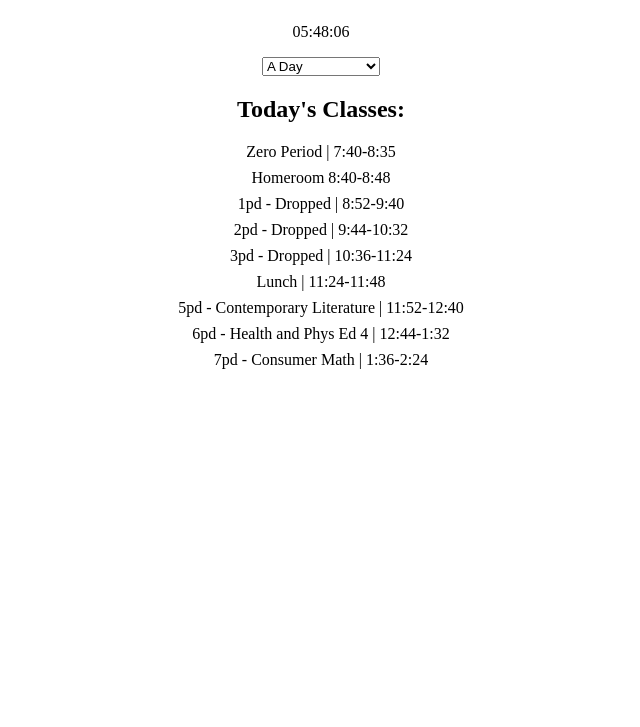
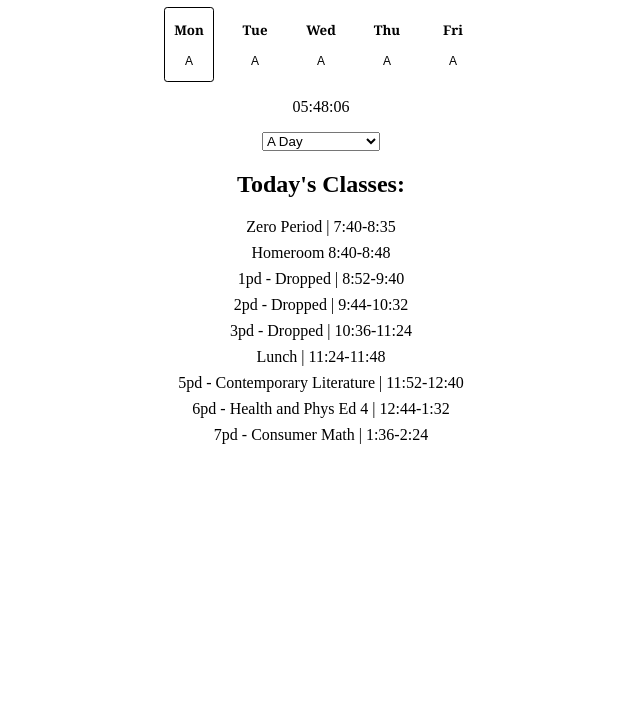
Before and after one commit to Kga-6/Class-Master, a plain HTML site: page index.html in a window 1280 px wide. Shown: the part 73-800 px from the top of the page, without its empty margins (319-959 px from the left). Drawn offline with Linux system fonts and the light colour scheme.

Commit message:
save your data
YEAHH BABY!

```diff
--- a/clock.js
+++ b/clock.js
@@ -1,6 +1,8 @@
 const timerEl = document.getElementById("timer")
 let countdown
 let isSchoolOver = false
+
+const weekday = ["Sunday","Monday","Tuesday","Wednesday","Thursday","Friday","Saturday"];
 
 const timeChain = {
 
@@ -52,8 +54,15 @@ function currentClass(classname){
 
 function mainFunction(myLunch){
 
-  let myTime = new Date().getTime()
+  let myDate = new Date()
+  let myTime = myDate.getTime()
   let timeleft
+
+  if(weekday[myDate.getDay()] == "Sunday" || weekday[myDate.getDay()] == "Saturday"){
+    timerEl.textContent = "No school today"
+    weekend()
+    return
+  }
 
   if(timeChain.warning-myTime >= 0){
     console.log("warning bell")
--- a/index.html
+++ b/index.html
@@ -10,7 +10,35 @@
 </head>
 <body>
 
-  <h1>Absegami High School Schedule</h1>
+  <h1>Absegami High School</h1>
+
+  <div class="week-container-class" id="week-container">
+    <button class="week week-day-selected" id="Monday">
+      <p class="week-day">Mon</p>
+      <br>
+      <p class="week-schedule-day" id="week-schedule-Monday">A</p>
+    </button>
+    <button class="week" id="Tuesday">
+      <p class="week-day">Tue</p>
+      <br>
+      <p class="week-schedule-day" id="week-schedule-Tuesday">B</label>
+    </button>
+    <button class="week" id="Wednesday">
+      <p class="week-day">Wed</p>
+      <br>
+      <p class="week-schedule-day" id="week-schedule-Wednesday">C</label>
+    </button>
+    <button class="week" id="Thursday">
+      <p class="week-day">Thu</p>
+      <br>
+      <p class="week-schedule-day" id="week-schedule-Thursday">D</label>
+    </button>
+    <button class="week" id="Friday">
+      <p class="week-day">Fri</p>
+      <br>
+      <p class="week-schedule-day" id="week-schedule-Friday">A</label>
+    </button>
+  </div>
 
   <p id="timer">00:00:00</p>
   <select name="Days" id="select-school-day">
@@ -26,6 +54,7 @@
 
   <script src="./utils/fetch.js"></script>
   <script src="./clock.js"></script>
+  <script src="./week.js"></script>
 
   <script src="./index.js"></script>
 
--- a/index.js
+++ b/index.js
@@ -1,12 +1,18 @@
 const classesContainer = document.getElementById("classes-container")
 const selectSchoolDay = document.getElementById("select-school-day")
 
+let studentData
+let schedule
+
+let selectedWeek
+const week = ["Sunday","Monday","Tuesday","Wednesday","Thursday","Friday","Saturday"];
+
 let currentDay = "A"
 
-function setClasses(studentData,schedule){
+function setClasses(){
   let meetClasses = []
   let olderList = []
-  let myLunch = studentData.Lunch[schedule.CurrentDay]
+  let myLunch = studentData.Lunch[currentDay]
   let addedLunch = false
   let block = 1
 
@@ -21,7 +27,7 @@ function setClasses(studentData,schedule){
   studentData.classes.forEach(myClass => {
 
     myClass.meeting.forEach(day => {
-      if(day == schedule.CurrentDay){
+      if(day == currentDay){
 
         meetClasses.push(myClass)
 
@@ -31,7 +37,7 @@ function setClasses(studentData,schedule){
   })
 
   // older sort the student classes
-  schedule.DaysMeet[schedule.CurrentDay].forEach(index => {
+  schedule.DaysMeet[currentDay].forEach(index => {
     meetClasses.forEach(myClass => {
       if(myClass.period === index){
 
@@ -131,25 +137,54 @@ function setClasses(studentData,schedule){
 
 // This function is called when school is over [caller: clock.js]
 function dismissal(){
-  console.log("School is over!")
+
+}
+
+function weekend(){
+
+}
+
+function updateApp(){
+
+  // This function will set the classes the student will meet
+  setClasses(studentData,schedule)
+  startClock(studentData.Lunch[currentDay])
+
 }
 
 const App = async() => {
-  let studentData = await fetchStudentData()
-  let schedule = await fetchSchedule()
+  studentData = await fetchStudentData()
+  schedule = await fetchSchedule()
 
-  selectSchoolDay.value = schedule.CurrentDay
+  const todayDate = new Date()
+  const weekDay = week[todayDate.getDay()]
 
-  // This function will set the classes the student will meet
-  setClasses(studentData,schedule)
-  startClock(studentData.Lunch[schedule.CurrentDay])
+  if(localStorage.getItem(weekDay)){
+    const weekStorage = JSON.parse(localStorage.getItem(weekDay))
+    currentDay = weekStorage.Day
+    select(weekDay)
+  }else{
+    if(weekDay=="Saturday"||weekDay=="Sunday"){
+      unselectAll()
+    }else{
+      select(weekDay)
+    }
+    currentDay = "A"
+  }
 
-  selectSchoolDay.addEventListener("change",function(event){
-    schedule.CurrentDay = event.target.value
+  selectSchoolDay.value = currentDay
+  selectedWeek = weekDay
 
-    // This function will set the classes the student will meet
-    setClasses(studentData,schedule)
-    startClock(studentData.Lunch[schedule.CurrentDay])
+  updateApp()
+
+  selectSchoolDay.addEventListener('change',function(event){
+    currentDay = event.target.value
+
+    if(selectedWeek){
+      setStorage(selectedWeek,"Day",event.target.value)
+    }
+
+    updateApp()
 
   })
 
--- a/style.css
+++ b/style.css
@@ -5,6 +5,40 @@ body{
   flex-direction: column;
   text-align: center;
   margin: 0;
+}
+
+#week-container{
+  display: flex;
+  justify-content: center;
+  align-items: center;
+  flex-direction: row;
+  gap: 1rem;
+}
+.week{
+  cursor: pointer;
+  border-style: none;
+  padding: 0.5rem;
+  background-color: white;
+  width: 50px;
+  height: 75px;
+}
+.week:hover{
+  background-color: rgba(0, 0, 0, 0.021);
+}
+.week-day{
+  font-weight: bold;
+  font-family:Cambria, Cochin, Georgia, Times, 'Times New Roman', serif;
+  margin: 0;
+}
+.week-schedule-day{
+  font-weight: lighter;
+  font-size: 0.75rem;
+  margin: 0;
+}
+.week-day-selected{
+  border-style: solid;
+  border-width: 1px;
+  border-radius: 0.2rem;
 }
 
 #classes-container{
--- /dev/null
+++ b/week.js
@@ -0,0 +1,75 @@
+const container = document.getElementById("week-container")
+const storageTable = {Day:"A",School:true}
+
+function updateDOM(){
+  for (const button of container.children) {
+    const week = button.id
+    const weekStorage = JSON.parse(localStorage.getItem(week))
+    const buttonP = document.getElementById(`week-schedule-${week}`)
+    buttonP.textContent = weekStorage.Day
+  }
+}
+
+function storageCheck(){
+  if(localStorage.getItem('Monday')==null){
+    localStorage.setItem('Monday', JSON.stringify(storageTable) );
+  }
+  if(localStorage.getItem('Tuesday')==null){
+    localStorage.setItem('Tuesday', JSON.stringify(storageTable) );
+  }
+  if(localStorage.getItem('Wednesday')==null){
+    localStorage.setItem('Wednesday', JSON.stringify(storageTable) );
+  }
+  if(localStorage.getItem('Thursday')==null){
+    localStorage.setItem('Thursday', JSON.stringify(storageTable) );
+  }
+  if(localStorage.getItem('Friday')==null){
+    localStorage.setItem('Friday', JSON.stringify(storageTable) );
+  }
+}
+
+function setStorage(week,type,value){
+  if(week=="Saturday"||week=="Sunday"){
+    return
+  }
+  const weekStorage = JSON.parse(localStorage.getItem(week))
+  weekStorage[type] = value
+  localStorage.setItem(week, JSON.stringify(weekStorage) );
+  updateDOM()
+}
+
+function unselectAll(){
+  for (const button of container.children) {
+    button.classList.remove("week-day-selected")
+  }
+}
+
+function select(week){
+  if(week=="Saturday"||week=="Sunday"){
+    return
+  }
+  unselectAll()
+  const element = document.getElementById(week)
+  element.classList.add("week-day-selected")
+}
+
+for (const button of container.children) {
+
+  button.addEventListener("click",function(){
+    const week = button.id
+    selectedWeek = week
+
+    unselectAll()
+    button.classList.add("week-day-selected")
+
+    const weekStorage = JSON.parse(localStorage.getItem(selectedWeek))
+    selectSchoolDay.value = weekStorage.Day
+    currentDay = weekStorage.Day
+
+    updateApp()
+  })
+
+}
+
+storageCheck()
+updateDOM()
```
